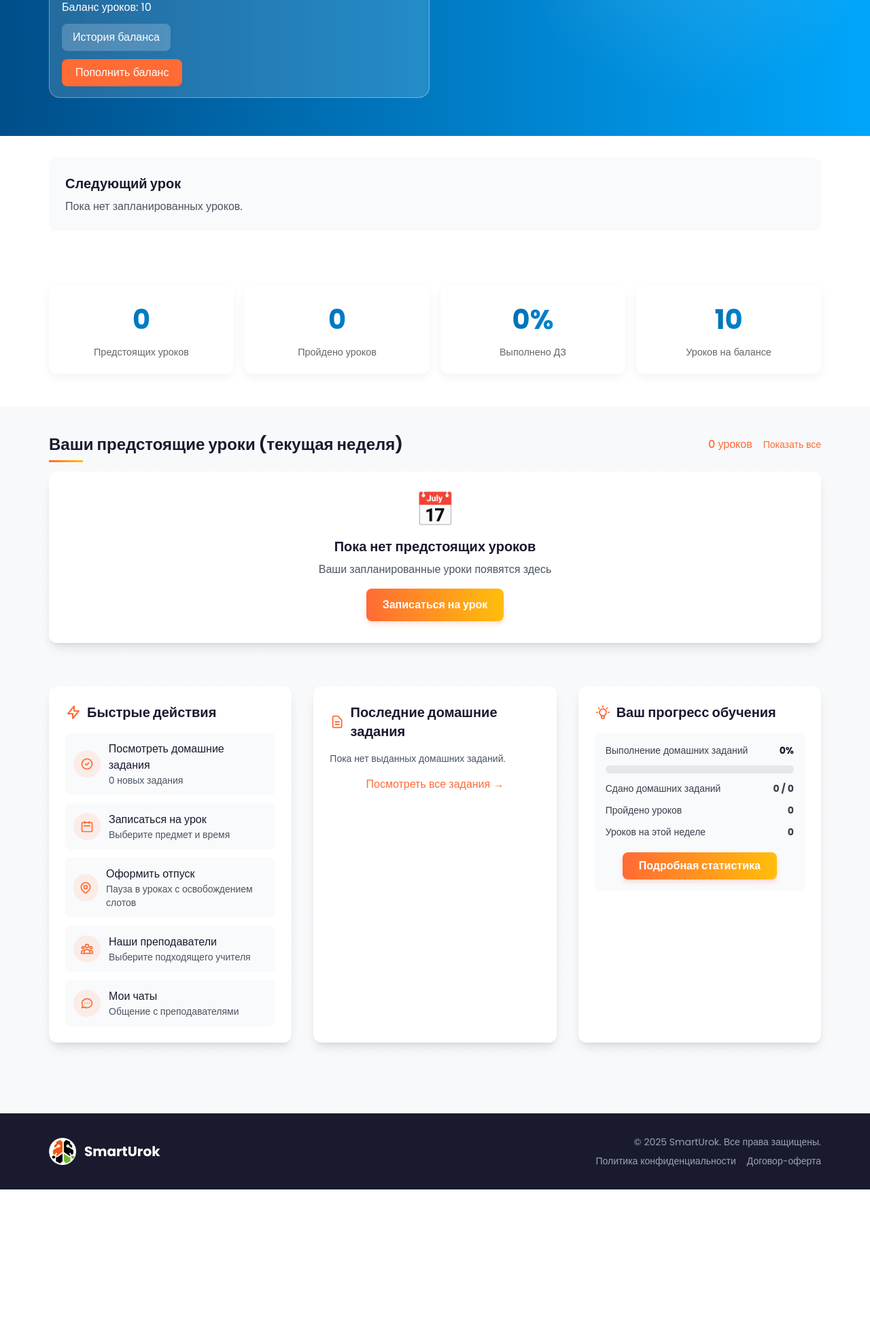
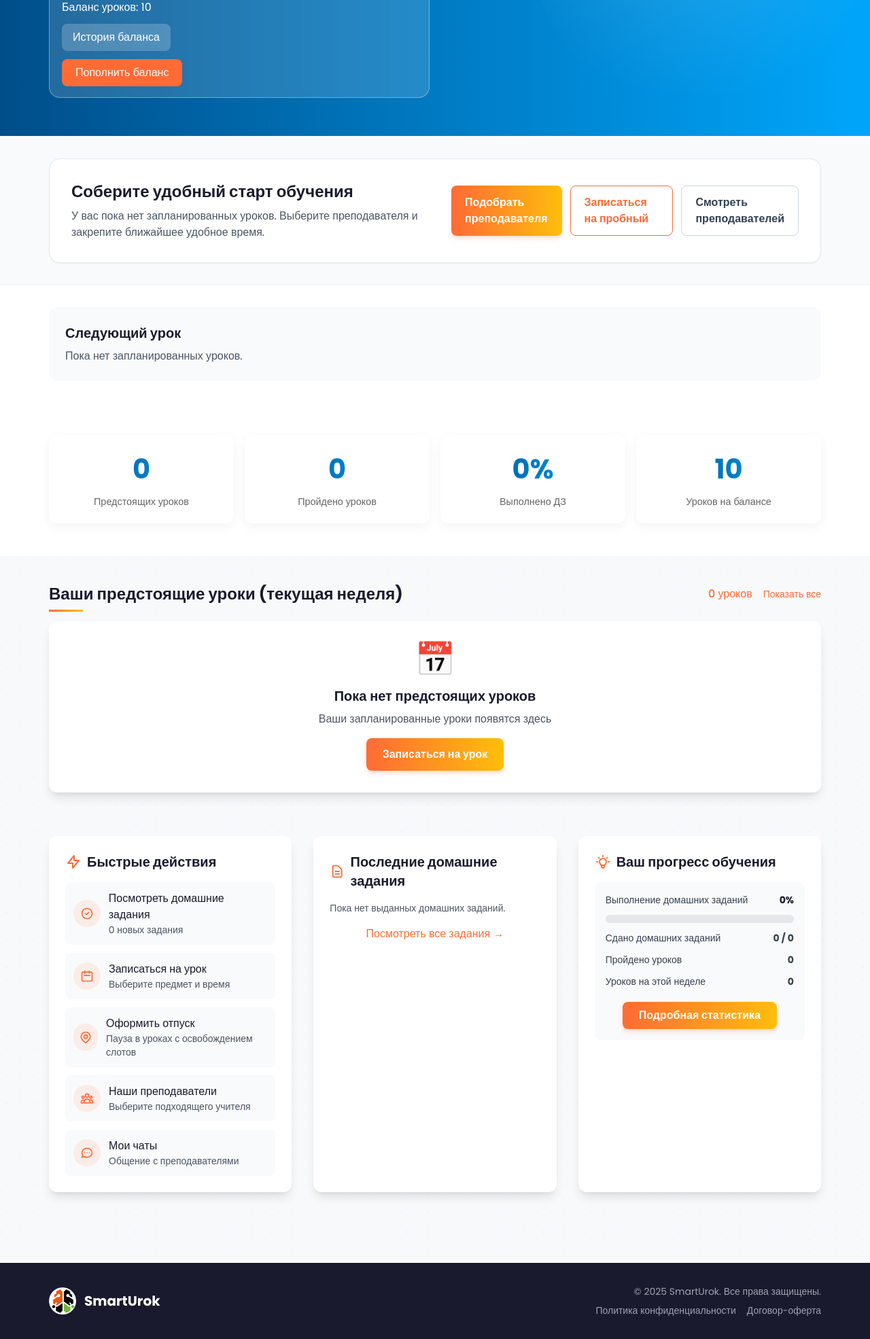
Before and after one commit to maxim901-naz/smarturok, a Django app: page /accounts/student/dashboard/ in a window 1280 px wide. Shown: the part 527-2497 px from the top of the page at 68% size. Before the commit the page ends 2277 px from the top, so only its background shows below. Run offline with Django 5.2, Linux system fonts and the light colour scheme; a user stored in the database is signed in; tables that the repository leaves empty hold one stand-in row (values such as "Sample post"); grey boxes marked "Sample" are stand-in pictures; some libraries are stand-ins or nearby versions.

Commit message:
Add post-verification onboarding and balance payment reminders for students

```diff
--- a/maxschool/accounts/templates/accounts/student_dashboard.html
+++ b/maxschool/accounts/templates/accounts/student_dashboard.html
@@ -504,6 +504,19 @@
                 {% if balance_warning %}
                 <p class="mt-2 text-sm text-red-100">{{ balance_warning }}</p>
                 {% endif %}
+                {% if payment_reminder_text %}
+                <div class="mt-3 rounded-lg px-3 py-2 text-sm border
+                    {% if payment_reminder_level == 'critical' %}
+                        bg-red-500 bg-opacity-30 text-red-100 border-red-200 border-opacity-40
+                    {% elif payment_reminder_level == 'warning' %}
+                        bg-amber-400 bg-opacity-25 text-amber-100 border-amber-200 border-opacity-40
+                    {% else %}
+                        bg-sky-500 bg-opacity-25 text-sky-100 border-sky-200 border-opacity-40
+                    {% endif %}
+                ">
+                    {{ payment_reminder_text }}
+                </div>
+                {% endif %}
                 <div class="mt-3">
                     <a href="{% url 'balance_topup_request' %}" class="inline-block px-5 py-2 bg-primary text-white rounded-lg">Пополнить баланс</a>
                 </div>
@@ -514,6 +527,47 @@
 
 
     <!-- Следующий урок -->
+    {% if show_onboarding %}
+    <section class="py-8 bg-slate-50 border-y border-slate-100">
+        <div class="content-container px-6 lg:px-8">
+            <div class="rounded-2xl bg-white border border-slate-200 shadow-sm p-6 sm:p-8">
+                <div class="flex flex-col lg:flex-row lg:items-center lg:justify-between gap-6">
+                    <div class="max-w-2xl">
+                        {% if show_welcome_onboarding %}
+                        <h3 class="text-2xl font-bold text-dark mb-2">Email подтвержден. Давайте начнем обучение</h3>
+                        <p class="text-gray-600">
+                            Выберите преподавателя, запланируйте первое занятие и при необходимости оставьте заявку на пробный урок.
+                        </p>
+                        {% else %}
+                        <h3 class="text-2xl font-bold text-dark mb-2">Соберите удобный старт обучения</h3>
+                        <p class="text-gray-600">
+                            У вас пока нет запланированных уроков. Выберите преподавателя и закрепите ближайшее удобное время.
+                        </p>
+                        {% endif %}
+                    </div>
+                    <div class="flex flex-col sm:flex-row gap-3">
+                        <a href="{% url 'schedule_lesson' %}" class="inline-flex items-center justify-center px-5 py-3 btn-primary text-white rounded-lg font-semibold hover-scale">
+                            Подобрать преподавателя
+                        </a>
+                        <a href="{% url 'trial' %}" class="inline-flex items-center justify-center px-5 py-3 rounded-lg border border-primary text-primary font-semibold hover:bg-orange-50 transition">
+                            Записаться на пробный
+                        </a>
+                        <a href="{% url 'teachers_list' %}" class="inline-flex items-center justify-center px-5 py-3 rounded-lg border border-slate-300 text-slate-700 font-semibold hover:bg-slate-100 transition">
+                            Смотреть преподавателей
+                        </a>
+                    </div>
+                </div>
+                {% if payment_reminder_text %}
+                <div class="mt-4 text-sm text-slate-600">
+                    Также обратите внимание на баланс:
+                    <a href="{% url 'balance_topup_request' %}" class="text-primary font-semibold hover:underline">пополнить сейчас</a>.
+                </div>
+                {% endif %}
+            </div>
+        </div>
+    </section>
+    {% endif %}
+
     <section class="py-8 bg-white">
         <div class="content-container px-6 lg:px-8">
             <div class="bg-gray-50 rounded-xl p-6">
--- a/maxschool/accounts/views.py
+++ b/maxschool/accounts/views.py
@@ -337,6 +337,7 @@ def verify_email_view(request, uidb64, token):
         if not user.is_email_verified:
             user.is_email_verified = True
             user.save(update_fields=['is_email_verified'])
+            request.session['show_welcome_onboarding'] = True
         messages.success(request, 'Email подтвержден. Теперь вы можете войти в аккаунт.')
     else:
         messages.error(request, 'Ссылка подтверждения недействительна или устарела.')
@@ -435,6 +436,25 @@ def student_dashboard_view(request):
     week_end = week_start + timedelta(days=6)
     lessons_week = [l for l in upcoming_lessons if week_start <= l.display_date <= week_end]
     total_upcoming_week = len(lessons_week)
+    total_lessons_count = len(upcoming_lessons) + len(completed_lessons)
+
+    show_welcome_onboarding = bool(request.session.pop('show_welcome_onboarding', False))
+    show_onboarding = show_welcome_onboarding or total_lessons_count == 0
+
+    payment_reminder_level = None
+    payment_reminder_text = None
+    if request.user.balance <= 0:
+        payment_reminder_level = 'critical'
+        payment_reminder_text = 'Баланс пуст. Пополните его сейчас, чтобы запись на уроки проходила без пауз.'
+    elif request.user.balance <= 2:
+        payment_reminder_level = 'warning'
+        payment_reminder_text = f'На балансе осталось {request.user.balance} урока(ов). Рекомендуем пополнить заранее.'
+    elif total_upcoming_week and request.user.balance < total_upcoming_week:
+        payment_reminder_level = 'info'
+        payment_reminder_text = (
+            f'На этой неделе запланировано {total_upcoming_week} уроков, '
+            f'а на балансе {request.user.balance}. Пополните баланс, чтобы избежать переносов.'
+        )
 
     from lessons.models import HomeworkSubmission
 
@@ -482,6 +502,10 @@ def student_dashboard_view(request):
         'total_upcoming': total_upcoming_week,
         'now': now_local,
         'balance_warning': balance_warning,
+        'payment_reminder_level': payment_reminder_level,
+        'payment_reminder_text': payment_reminder_text,
+        'show_welcome_onboarding': show_welcome_onboarding,
+        'show_onboarding': show_onboarding,
         'balance_history': balance_history,
         'next_lesson': next_lesson,
         'completed_lessons': len(completed_lessons),
```
